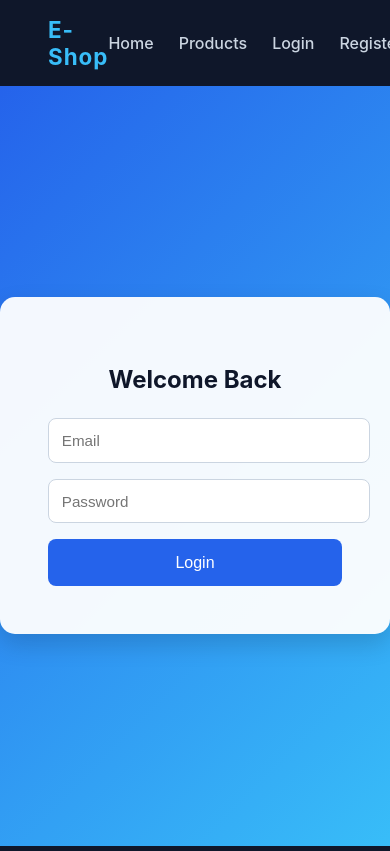
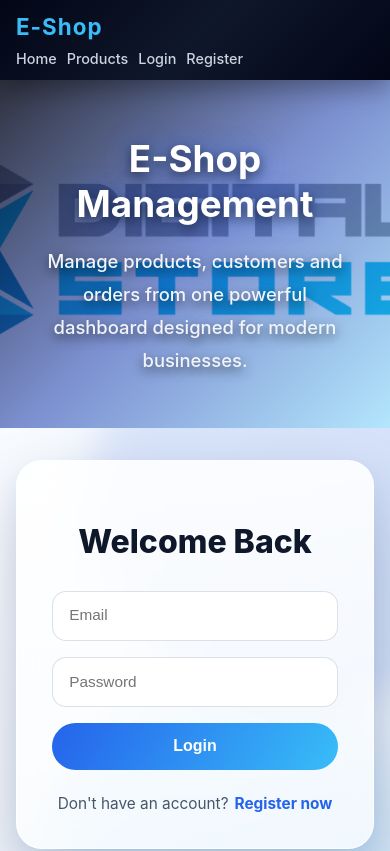
Before and after one commit to Samir-AlJaber/E-Shop-Management-System, a React (Create React App) app in the folder frontend/: page /login in a window 390 px wide. Shown: the top 851 px of the page. Built offline with nearby package versions, Linux system fonts and the light colour scheme.

Commit message:
Login & navbar updated

```diff
--- a/frontend/src/components/Navbar/Navbar.css
+++ b/frontend/src/components/Navbar/Navbar.css
@@ -1,24 +1,35 @@
 .navbar {
-  background-color: #0f172a;
+  background: linear-gradient(135deg,#020617,#0f172a,#020617);
+  backdrop-filter: blur(6px);
   color: white;
   padding: 1rem 3rem;
   display: flex;
   justify-content: space-between;
   align-items: center;
-  box-shadow: 0 4px 10px rgba(0, 0, 0, 0.15);
+  box-shadow: 0 8px 25px rgba(0,0,0,0.35);
+  position: sticky;
+  top: 0;
+  z-index: 100;
+  animation: navbarSlide 0.6s ease;
 }
 
 .nav-logo {
-  font-size: 1.4rem;
-  font-weight: bold;
+  font-size: 1.6rem;
+  font-weight: 700;
   letter-spacing: 1px;
   color: #38bdf8;
+  transition: all 0.3s ease;
+}
+
+.nav-logo:hover {
+  transform: scale(1.08);
+  text-shadow: 0 0 10px rgba(56,189,248,0.8);
 }
 
 .nav-links {
   display: flex;
   align-items: center;
-  gap: 25px;
+  gap: 26px;
 }
 
 .nav-links a {
@@ -26,7 +37,7 @@
   color: #cbd5e1;
   font-weight: 500;
   font-size: 1rem;
-  transition: all 0.3s ease;
+  transition: all 0.35s ease;
   position: relative;
 }
 
@@ -35,14 +46,15 @@
   position: absolute;
   width: 0%;
   height: 2px;
-  bottom: -4px;
+  bottom: -6px;
   left: 0;
-  background-color: #38bdf8;
-  transition: width 0.3s ease;
+  background: linear-gradient(90deg,#38bdf8,#22d3ee);
+  transition: width 0.35s ease;
 }
 
 .nav-links a:hover {
   color: #ffffff;
+  transform: translateY(-2px);
 }
 
 .nav-links a:hover::after {
@@ -54,9 +66,9 @@
   border: none;
   color: #cbd5e1;
   font-size: 1rem;
-  font-weight: 500;
+  font-weight: 570;
   cursor: pointer;
-  transition: all 0.3s ease;
+  transition: all 0.35s ease;
   position: relative;
   padding: 0;
 }
@@ -66,14 +78,15 @@
   position: absolute;
   width: 0%;
   height: 2px;
-  bottom: -4px;
+  bottom: -6px;
   left: 0;
-  background-color: #38bdf8;
-  transition: width 0.3s ease;
+  background: linear-gradient(90deg,#38bdf8,#22d3ee);
+  transition: width 0.35s ease;
 }
 
 .logout-btn:hover {
   color: #ffffff;
+  transform: translateY(-2px);
 }
 
 .logout-btn:hover::after {
@@ -86,21 +99,23 @@
   left: 0;
   width: 100%;
   height: 100%;
-  background: rgba(15, 23, 42, 0.6);
+  background: rgba(2,6,23,0.75);
+  backdrop-filter: blur(5px);
   display: flex;
   justify-content: center;
   align-items: center;
   z-index: 999;
+  animation: overlayFade 0.3s ease;
 }
 
 .confirm-box {
   background: white;
-  padding: 2rem;
-  border-radius: 12px;
-  width: 350px;
+  padding: 2.2rem;
+  border-radius: 14px;
+  width: 360px;
   text-align: center;
-  box-shadow: 0 15px 35px rgba(0, 0, 0, 0.2);
-  animation: fadeIn 0.2s ease-in-out;
+  box-shadow: 0 25px 60px rgba(0,0,0,0.3);
+  animation: popup 0.25s ease;
 }
 
 .confirm-box h3 {
@@ -109,51 +124,130 @@
 }
 
 .confirm-box p {
-  margin-bottom: 20px;
+  margin-bottom: 22px;
   color: #334155;
 }
 
 .confirm-actions {
   display: flex;
   justify-content: center;
-  gap: 15px;
+  gap: 16px;
 }
 
 .cancel-btn {
-  padding: 8px 18px;
+  padding: 9px 20px;
   border: none;
   background-color: #e2e8f0;
   color: #1e293b;
-  border-radius: 6px;
+  border-radius: 7px;
   cursor: pointer;
-  transition: 0.3s;
+  transition: all 0.25s ease;
 }
 
 .cancel-btn:hover {
   background-color: #cbd5e1;
+  transform: translateY(-1px);
 }
 
 .confirm-logout-btn {
-  padding: 8px 18px;
+  padding: 9px 20px;
   border: none;
-  background-color: #ef4444;
+  background: linear-gradient(135deg,#ef4444,#dc2626);
   color: white;
-  border-radius: 6px;
+  border-radius: 7px;
   cursor: pointer;
-  transition: 0.3s;
+  transition: all 0.25s ease;
 }
 
 .confirm-logout-btn:hover {
-  background-color: #dc2626;
+  transform: translateY(-1px);
+  box-shadow: 0 6px 14px rgba(220,38,38,0.4);
 }
 
-@keyframes fadeIn {
+@keyframes popup {
   from {
     opacity: 0;
-    transform: scale(0.95);
+    transform: scale(0.9);
   }
   to {
     opacity: 1;
     transform: scale(1);
   }
 }
+
+@keyframes overlayFade {
+  from {
+    opacity: 0;
+  }
+  to {
+    opacity: 1;
+  }
+}
+
+@keyframes navbarSlide {
+  from {
+    opacity: 0;
+    transform: translateY(-15px);
+  }
+  to {
+    opacity: 1;
+    transform: translateY(0);
+  }
+}
+
+@media (max-width: 1024px) {
+  .navbar {
+    padding: 1rem 2rem;
+  }
+
+  .nav-links {
+    gap: 18px;
+  }
+}
+
+@media (max-width: 768px) {
+  .navbar {
+    flex-direction: column;
+    align-items: flex-start;
+    padding: 1rem 1.5rem;
+  }
+
+  .nav-logo {
+    margin-bottom: 10px;
+  }
+
+  .nav-links {
+    width: 100%;
+    flex-wrap: wrap;
+    gap: 14px;
+  }
+
+  .nav-links a,
+  .logout-btn {
+    font-size: 0.95rem;
+  }
+}
+
+@media (max-width: 480px) {
+  .navbar {
+    padding: 0.8rem 1rem;
+  }
+
+  .nav-logo {
+    font-size: 1.4rem;
+  }
+
+  .nav-links {
+    gap: 10px;
+  }
+
+  .nav-links a,
+  .logout-btn {
+    font-size: 0.9rem;
+  }
+
+  .confirm-box {
+    width: 90%;
+    padding: 1.8rem;
+  }
+}
--- a/frontend/src/components/Navbar/Navbar.js
+++ b/frontend/src/components/Navbar/Navbar.js
@@ -40,6 +40,10 @@ function Navbar() {
 
           {user?.role === "owner" && (
             <Link to="/owner-orders">Orders</Link>
+          )}
+
+          {user && user.role === "salesman" && (
+            <Link to="/salesman-orders">My Deliveries</Link>
           )}
 
           {user ? (
--- a/frontend/src/pages/LoginPage/LoginPage.css
+++ b/frontend/src/pages/LoginPage/LoginPage.css
@@ -1,78 +1,301 @@
-.login-wrapper {
-  min-height: 90vh;
+.login-container {
   display: flex;
+  min-height: 85vh;
+  position: relative;
+  overflow: hidden;
+}
+
+.login-left {
+  flex: 0 0 54%;
+  position: relative;
+  display: flex;
+  align-items: center;
   justify-content: center;
+  color: white;
+  overflow: hidden;
+  margin-right: -70px;
+  padding-right: 70px;
+  border-top-right-radius: 90px 120px;
+  border-bottom-right-radius: 180px 300px;
+  z-index: 2;
+}
+
+.login-image {
+  position: absolute;
+  inset: 0;
+  width: 100%;
+  height: 100%;
+  object-fit: cover;
+  z-index: 0;
+}
+
+.login-left-overlay {
+  position: absolute;
+  inset: 0;
+  background: linear-gradient(
+    135deg,
+    rgba(2, 6, 23, 0.82),
+    rgba(30, 64, 175, 0.58),
+    rgba(56, 189, 248, 0.38)
+  );
+  z-index: 1;
+}
+
+.login-left-content {
+  position: relative;
+  z-index: 2;
+  max-width: 520px;
+  text-align: center;
+  padding: 2rem 2.5rem;
+  animation: fadeUp 1s ease;
+}
+
+.login-left-content h1 {
+  font-size: 3.2rem;
+  margin-bottom: 1rem;
+  color: #ffffff;
+  text-shadow:
+    0 4px 12px rgba(0,0,0,0.6),
+    0 0 25px rgba(37,99,235,0.6);
+}
+
+.login-left-content p {
+  font-size: 1.15rem;
+  line-height: 1.8;
+  color: #f1f5f9;
+  text-shadow: 0 4px 12px rgba(0,0,0,0.7);
+  font-weight: 500;
+}
+
+.login-right {
+  flex: 1;
+  display: flex;
   align-items: center;
-  background: linear-gradient(135deg, #2563eb, #38bdf8);
+  justify-content: center;
+  position: relative;
+  background: linear-gradient(135deg, #f8fbff 0%, #eef4fb 45%, #dde8f7 100%);
+  overflow: hidden;
+  z-index: 1;
+  padding: 3rem 2rem 3rem 6rem;
+}
+
+.login-right::before {
+  content: "";
+  position: absolute;
+  width: 420px;
+  height: 420px;
+  top: -140px;
+  right: -120px;
+  border-radius: 50%;
+  background: rgba(37, 99, 235, 0.12);
+  filter: blur(18px);
+}
+
+.login-right::after {
+  content: "";
+  position: absolute;
+  width: 340px;
+  height: 340px;
+  bottom: -120px;
+  left: 60px;
+  border-radius: 50%;
+  background: rgba(56, 189, 248, 0.12);
+  filter: blur(20px);
 }
 
 .login-card {
-  background: rgba(255, 255, 255, 0.95);
+  position: relative;
+  z-index: 2;
+  width: 390px;
   padding: 3rem;
-  border-radius: 15px;
-  width: 350px;
-  box-shadow: 0 10px 25px rgba(0, 0, 0, 0.15);
+  border-radius: 26px;
   text-align: center;
+  background: linear-gradient(
+    180deg,
+    rgba(255, 255, 255, 0.88),
+    rgba(255, 255, 255, 0.72)
+  );
+  backdrop-filter: blur(18px);
+  -webkit-backdrop-filter: blur(18px);
+  border: 1px solid rgba(255, 255, 255, 0.78);
+  box-shadow:
+    0 30px 70px rgba(15, 23, 42, 0.18),
+    0 10px 25px rgba(37, 99, 235, 0.08);
+  animation: loginFade 0.9s ease;
 }
 
 .login-card h2 {
-  margin-bottom: 1.5rem;
+  margin-bottom: 1.8rem;
   color: #0f172a;
+  font-size: 2rem;
+  font-weight: 800;
+}
+
+.login-card form {
+  display: flex;
+  flex-direction: column;
+  gap: 1rem;
 }
 
 .login-card input {
   width: 100%;
-  padding: 0.8rem;
-  margin-bottom: 1rem;
-  border: 1px solid #cbd5e1;
-  border-radius: 8px;
-  font-size: 0.95rem;
-  transition: 0.3s;
+  padding: 0.95rem 1rem;
+  border: 1px solid rgba(148, 163, 184, 0.32);
+  border-radius: 14px;
+  font-size: 0.96rem;
+  background: rgba(255, 255, 255, 0.94);
+  box-sizing: border-box;
+  transition: all 0.3s ease;
 }
 
 .login-card input:focus {
   border-color: #2563eb;
   outline: none;
-  box-shadow: 0 0 5px rgba(37, 99, 235, 0.4);
+  box-shadow: 0 0 0 4px rgba(37, 99, 235, 0.12);
+  transform: scale(1.02);
 }
 
 .login-card button {
   width: 100%;
   padding: 0.9rem;
-  background-color: #2563eb;
+  border-radius: 999px;
+  border: none;
+  font-size: 1rem;
+  font-weight: 700;
   color: white;
-  border: none;
-  border-radius: 8px;
-  font-size: 1rem;
   cursor: pointer;
-  transition: 0.3s;
+  background: linear-gradient(
+    120deg,
+    #2563eb,
+    #38bdf8,
+    #6366f1,
+    #38bdf8
+  );
+  background-size: 300% 300%;
+  transition: transform 0.25s ease, box-shadow 0.25s ease;
 }
 
 .login-card button:hover {
-  background-color: #0f172a;
+  transform: translateY(-2px);
+  box-shadow: 0 10px 25px rgba(37, 99, 235, 0.35);
+  animation: buttonFlow 3s linear infinite;
+}
+
+.login-register-link {
+  margin-top: 1.5rem;
+  font-size: 0.96rem;
+  color: #475569;
+}
+
+.login-register-link span {
+  color: #2563eb;
+  font-weight: 700;
+  cursor: pointer;
+  margin-left: 6px;
+}
+
+.login-register-link span:hover {
+  color: #0f172a;
+  text-decoration: underline;
 }
 
 .success-msg {
-  background-color: #d1fae5;
+  background: rgba(16, 185, 129, 0.14);
   color: #065f46;
-  padding: 0.7rem;
-  border-radius: 8px;
+  padding: 0.75rem;
+  border-radius: 12px;
   margin-bottom: 1rem;
   font-size: 0.9rem;
+  border: 1px solid rgba(16, 185, 129, 0.3);
 }
 
 .error-msg {
-  background-color: #fee2e2;
-  color: #991b1b;
-  padding: 0.7rem;
-  border-radius: 8px;
+  background: rgba(239, 68, 68, 0.14);
+  color: #7f1d1d;
+  padding: 0.75rem;
+  border-radius: 12px;
   margin-bottom: 1rem;
   font-size: 0.9rem;
+  border: 1px solid rgba(239, 68, 68, 0.3);
 }
 
-.footer {
-  background-color: #0f172a;
-  color: #cbd5e1;
-  text-align: center;
-  padding: 2rem;
+.login-image {
+  animation: heroZoom 1.9s ease-in-out infinite alternate;
+  will-change: transform;
 }
+
+@keyframes buttonFlow {
+  0% {
+    background-position: 0% 50%;
+  }
+
+  100% {
+    background-position: 100% 50%;
+  }
+}
+
+@keyframes heroZoom {
+  from {
+    transform: scale(0.9);
+  }
+  to {
+    transform: scale(1.06);
+  }
+}
+
+@keyframes buttonFlow {
+  0% {background-position: 0% 50%;}
+  50% {background-position: 100% 50%;}
+  100% {background-position: 0% 50%;}
+}
+
+@keyframes loginFade {
+  from {
+    opacity: 0;
+    transform: translateY(38px) scale(0.97);
+  }
+  to {
+    opacity: 1;
+    transform: translateY(0) scale(1);
+  }
+}
+
+@keyframes fadeUp {
+  from {
+    opacity: 0;
+    transform: translateY(35px);
+  }
+  to {
+    opacity: 1;
+    transform: translateY(0);
+  }
+}
+
+@media (max-width: 900px) {
+  .login-container {
+    flex-direction: column;
+  }
+
+  .login-left {
+    flex: none;
+    min-height: 320px;
+    margin-right: 0;
+    padding-right: 0;
+    border-top-right-radius: 0;
+    border-bottom-right-radius: 0;
+  }
+
+  .login-right {
+    padding: 2rem 1rem 3rem;
+  }
+
+  .login-card {
+    width: 100%;
+    max-width: 400px;
+    padding: 2.2rem;
+  }
+
+  .login-left-content h1 {
+    font-size: 2.3rem;
+  }
+}
--- a/frontend/src/pages/LoginPage/LoginPage.js
+++ b/frontend/src/pages/LoginPage/LoginPage.js
@@ -1,9 +1,13 @@
 import React, { useState } from "react";
+import { useNavigate } from "react-router-dom";
 import Navbar from "../../components/Navbar/Navbar";
 import Footer from "../../components/Footer/Footer";
 import "./LoginPage.css";
+import heroImage from "../../assets/images/login-bg.jpg";
 
 function LoginPage() {
+  const navigate = useNavigate();
+
   const [formData, setFormData] = useState({ email: "", password: "" });
   const [message, setMessage] = useState("");
   const [isSuccess, setIsSuccess] = useState(false);
@@ -30,9 +34,11 @@ function LoginPage() {
       localStorage.setItem("user", JSON.stringify(data.user));
       setMessage("Login successful");
       setIsSuccess(true);
+
       setTimeout(() => {
         window.location.href = "/profile";
       }, 1000);
+
     } else {
       setMessage(data.message);
       setIsSuccess(false);
@@ -44,8 +50,27 @@ function LoginPage() {
       <Navbar />
 
       <div className="content-wrapper">
-        <div className="login-wrapper">
+
+        <div className="login-container">
+
+          <div className="login-left">
+            <img src={heroImage} alt="" className="login-image" />
+
+            <div className="login-left-overlay"></div>
+
+            <div className="login-left-content">
+              <h1>E-Shop Management</h1>
+              <p>
+                Manage products, customers and orders from one powerful
+                dashboard designed for modern businesses.
+              </p>
+            </div>
+          </div>
+
+          <div className="login-right">
+
             <div className="login-card">
+
               <h2>Welcome Back</h2>
 
               {message && (
@@ -55,14 +80,35 @@ function LoginPage() {
               )}
 
               <form onSubmit={handleSubmit}>
-              <input type="email" name="email" placeholder="Email" onChange={handleChange} required />
-              <input type="password" name="password" placeholder="Password" onChange={handleChange} required />
+
+                <input
+                  type="email"
+                  name="email"
+                  placeholder="Email"
+                  onChange={handleChange}
+                  required
+                />
+
+                <input
+                  type="password"
+                  name="password"
+                  placeholder="Password"
+                  onChange={handleChange}
+                  required
+                />
                 <button type="submit">Login</button>
+
               </form>
+              <div className="login-register-link">
+                Don't have an account?
+                <span onClick={() => navigate("/register")}>
+                  Register now
+                </span>
               </div>
             </div>
           </div>
-
+        </div>
+      </div>
       <Footer />
     </div>
   );
```
Lines whose indentation alone changed are shown as unchanged.
